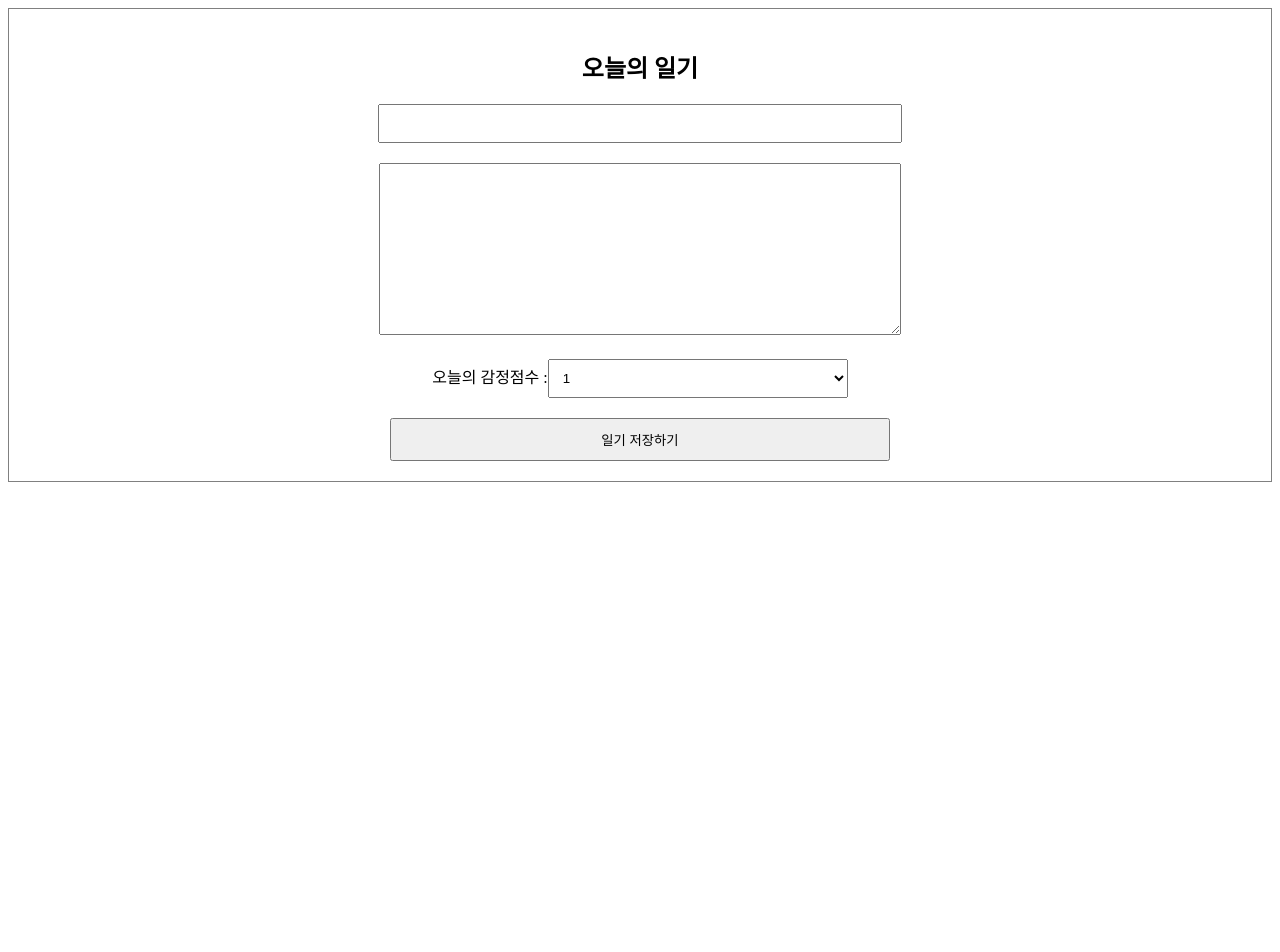
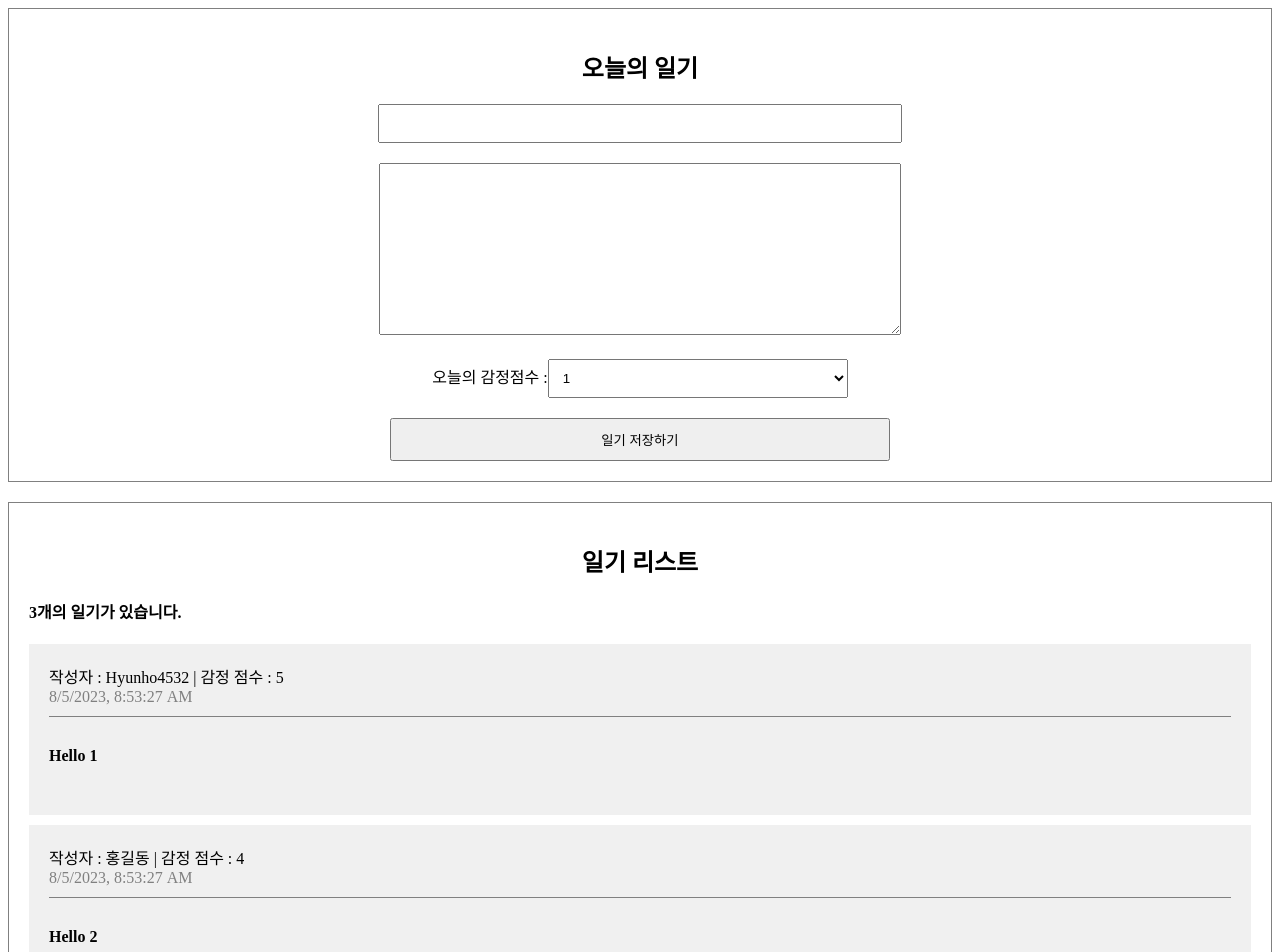
Before and after one commit to hyunho4532/react-cookbook, a React (Create React App) app: page / in a window 1280 px wide. Shown: the top 952 px of the page. Before the commit the page ends 800 px from the top, so only its background shows below. Built offline with nearby package versions, Linux system fonts and the light colour scheme.

Commit message:
2023-08-05 리스트 렌더링 (조회)

```diff
--- a/src/App.css
+++ b/src/App.css
@@ -25,3 +25,37 @@
   padding: 10px;
   cursor: pointer;
 }
+
+/* List */
+.DiaryList {
+  border: 1px solid gray;
+  padding: 20px;
+  margin-top: 20px;
+}
+
+.DiaryList h2 {
+  text-align: center;
+}
+
+/* Item */
+.DiaryItem {
+  background-color: rgb(240, 240, 240);
+  margin-bottom: 10px;
+  padding: 20px;
+}
+
+.DiaryItem .info {
+  border-bottom: 1px solid gray;
+  padding-bottom: 10px;
+  margin-bottom: 10px;
+}
+
+.DiaryItem .date {
+  color: gray;
+}
+
+.DiaryItem .content {
+  font-weight: bold;
+  margin-bottom: 30px;
+  margin-top: 30px;
+}
--- a/src/App.js
+++ b/src/App.js
@@ -1,10 +1,38 @@
 import './App.css';
 import DiaryEditor from './DiaryEditor';
+import DiaryList from './DiaryList';
+
+const dummyList = [
+  {
+    id: 1,
+    author: "Hyunho4532",
+    content: "Hello 1",
+    emotion: 5,
+    create_date: new Date().getTime(),
+  },
+
+  {
+    id: 2,
+    author: "홍길동",
+    content: "Hello 2",
+    emotion: 4,
+    create_date: new Date().getTime(),
+  },
+
+  {
+    id: 3,
+    author: "아무개",
+    content: "Hello 3",
+    emotion: 2,
+    create_date: new Date().getTime(),
+  },
+]
 
 function App() {
   return (
     <div className="App">
       <DiaryEditor />
+      <DiaryList diaryList={dummyList} />
     </div>
   );
 }
--- /dev/null
+++ b/src/DiaryItem.js
@@ -0,0 +1,17 @@
+const DiaryItem = ({ author, content, create_date, emotion, id }) => {
+    return (
+        <div className="DiaryItem">
+            <div className="info">
+                <span>작성자 : {author} | 감정 점수 : {emotion}</span>
+                <br />
+                <span className="date">
+                    {new Date(create_date).toLocaleString()}
+                </span>
+            </div>
+
+            <div className="content">{content}</div>
+        </div>
+    )
+}
+
+export default DiaryItem;
--- /dev/null
+++ b/src/DiaryList.js
@@ -0,0 +1,25 @@
+import DiaryItem from "./DiaryItem";
+
+const DiaryList = ({diaryList}) => {
+
+    console.log(diaryList);
+
+    return (
+        <div className="DiaryList">
+            <h2>일기 리스트</h2>
+            <h4>{diaryList.length}개의 일기가 있습니다.</h4>
+
+            <div>
+                {diaryList.map((it) => (
+                    <DiaryItem key={it.id} { ...it } />
+                ))}
+            </div>
+        </div>
+    )
+}
+
+DiaryList.defaultProps = {
+    diaryList: []
+}
+
+export default DiaryList;
```
